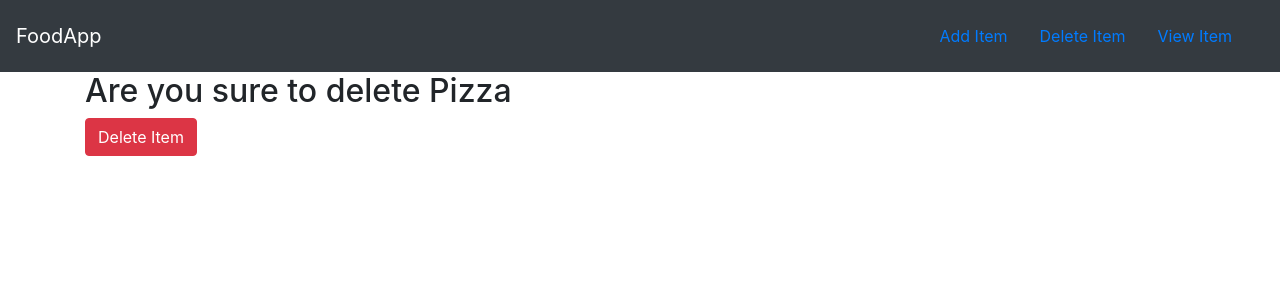
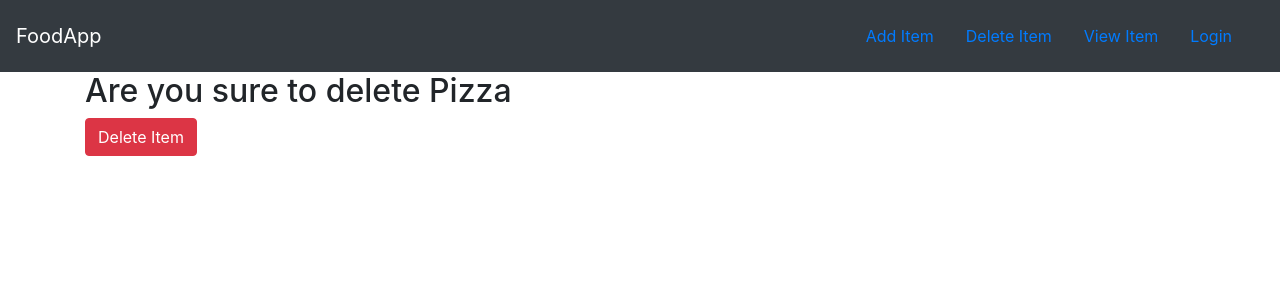
Before and after one commit to DevAro178/Django-P1, a Django app: page /food/delete/1 in a window 1280 px wide. Shown: the top 300 px of the page. Run offline with Django 4.2, Linux system fonts and the light colour scheme; data comes from the database, SQL or seed files in the repository; both versions use the stored data as it was after the commit.

Commit message:
Lecture 50

```diff
--- a/food/templates/food/base.html
+++ b/food/templates/food/base.html
@@ -15,11 +15,20 @@
 
     <body>
         <nav class="navbar navbar-dark bg-dark">
-            <a href=" {%  url 'food:index' %} " class="navbar-brand">FoodApp</a>
+            <a href="{% url 'food:index' %}" class="navbar-brand">FoodApp</a>
             <div class="navbar">
+
                 <a class="nav-item nav-link" href=" {%  url 'food:create_item' %} ">Add Item</a>
                 <a class="nav-item nav-link" href="#">Delete Item</a>
                 <a class="nav-item nav-link" href="#">View Item</a>
+                {% if user.is_authenticated %}
+                <a class="nav-item nav-link" href="{% url 'logout' %}">Logout</a>
+                <a class="nav-item nav-link" href="{% url 'profile' %}">Profile</a>
+                {% else %}
+                <a class="nav-item nav-link" href="{% url 'login' %}">Login</a>
+                {% endif %}
+
+
             </div>
         </nav>
         <div class="container">
--- a/mysite/settings.py
+++ b/mysite/settings.py
@@ -124,3 +124,4 @@ STATIC_URL = "static/"
 
 DEFAULT_AUTO_FIELD = "django.db.models.BigAutoField"
 LOGIN_REDIRECT_URL = "food:index"
+LOGIN_URL = "login"
--- a/mysite/urls.py
+++ b/mysite/urls.py
@@ -33,4 +33,5 @@ urlpatterns = [
         auth_views.LogoutView.as_view(template_name="users/logout.html"),
         name="logout",
     ),
+    path("profile/", user_views.profileview, name="profile"),
 ]
--- /dev/null
+++ b/users/templates/users/profile.html
@@ -0,0 +1 @@
+<h1>{{user.username}}</h1>
```
Also changed, not shown: users/views.py (+7 -0 lines), db.sqlite3.
